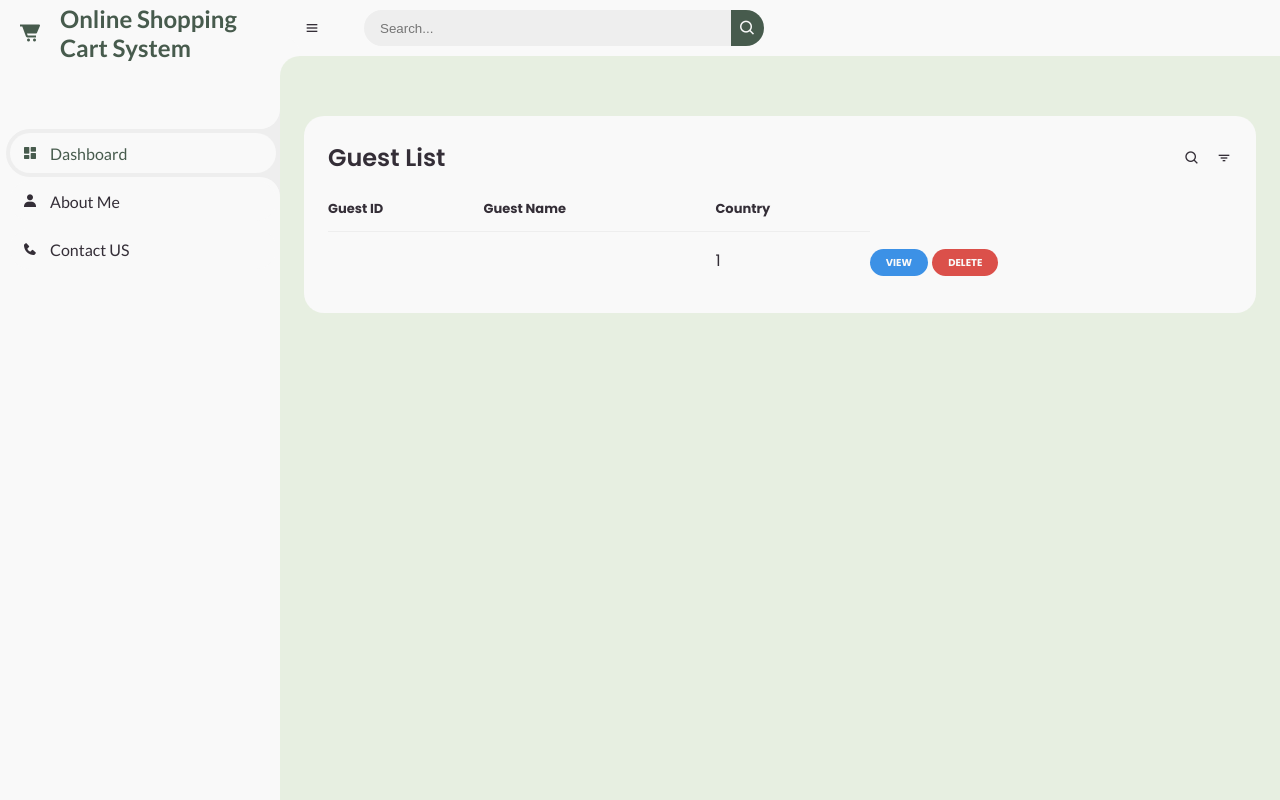
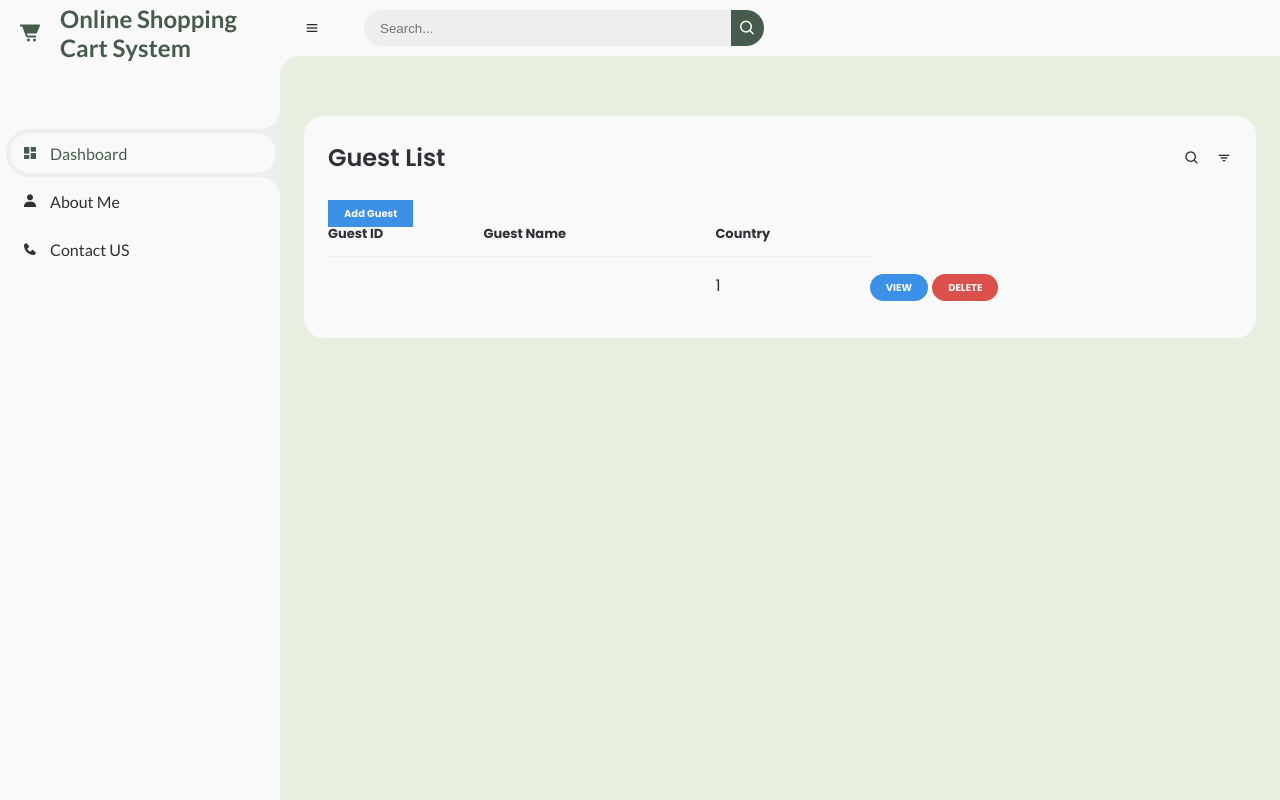
Before and after one commit to harknoel/OSCS, a PHP site: page /dashboard.php in a window 1280 px wide. Run offline with PHP 8.4, Linux system fonts and the light colour scheme; tables that the repository leaves empty or names only in its code hold one stand-in row (values such as "Sample post"); data that the repository does not hold is empty.

Commit message:
Modify class name for add button

```diff
--- a/css/site.css
+++ b/css/site.css
@@ -45,6 +45,14 @@ body.dark {
 body {
 	background: var(--grey);
 	overflow-x: hidden;
+}
+
+.addButton {
+	font-size: 10px;
+	padding: 6px 16px;
+	color: var(--light);
+	font-weight: 700;
+	background: var(--blue);
 }
 
 /* ABOUT ME */
@@ -500,10 +508,6 @@ p {
 	color: var(--dark);
 }
 
-
-
-
-
 #content main .table-data {
 	display: flex;
 	flex-wrap: wrap;
--- a/dashboard.php
+++ b/dashboard.php
@@ -18,6 +18,7 @@
 					<i class='bx bx-search' ></i>
 					<i class='bx bx-filter' ></i>
 				</div>
+				<a href="" class="addButton">Add Guest</a>
 				<table>
 					<thead>
 						<tr>
```
